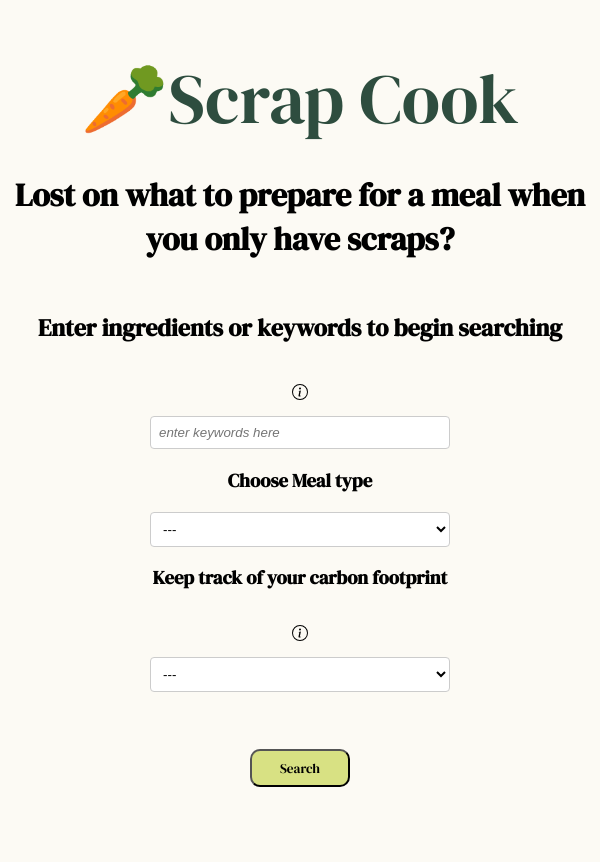
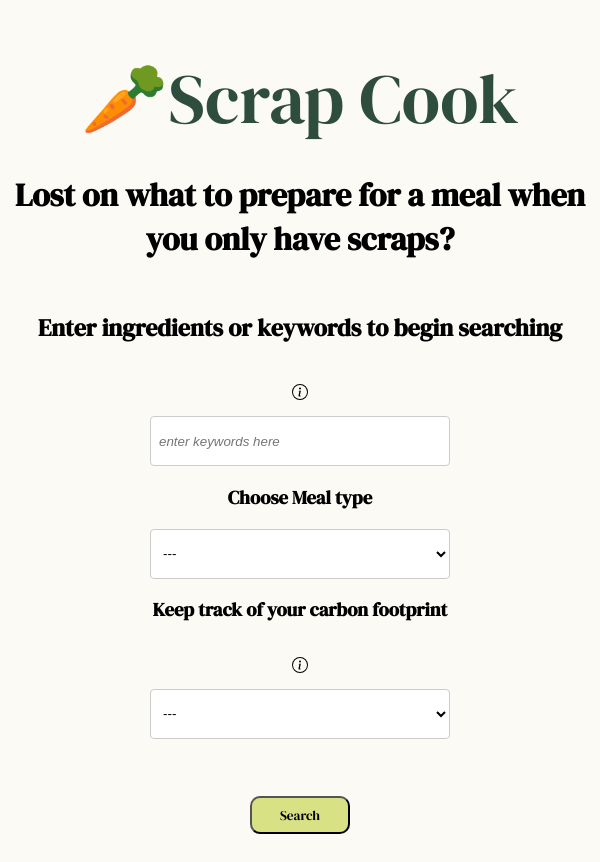
Before and after one commit to Anahisv23/ScrappyFoodApp, a React (Create React App) app in the folder scrappyfoodapp/: page / in a window 600 px wide. Before the commit the page ends 815 px from the top, so only its background shows below. Built offline with nearby package versions, Linux system fonts and the light colour scheme.

Commit message:
changed font size on phone screen and changed height of select and input tag

```diff
--- a/scrappyfoodapp/src/App.css
+++ b/scrappyfoodapp/src/App.css
@@ -92,14 +92,6 @@ button {
   margin-top: 50px;
 }
 
-.link-to-home {
-  /* color: rgb(101, 98, 98); */
-  color: #2e4d3f;
-  font-size: 50px;
-  text-decoration: none;
-  font-size: 70px;
-}
-
 .error-message {
   color: rgb(209, 32, 32);
 }
@@ -122,6 +114,34 @@ button {
     font-family: "DM Serif Display", serif;
     font-style: normal;
   }
+
+  input {
+    border-radius: 4px;
+    padding: 8px;
+    width: 300px;
+    height: 50px;
+    border: 1px solid #ccc;
+    background-color: white;
+    font-family: "Roboto Slab", serif;
+    font-family: "Sora", sans-serif;
+    font-style: italic;
+  }
+
+  select {
+    padding: 8px;
+    border: 1px solid #ccc;
+    border-radius: 4px;
+    background-color: white;
+    height: 50px;
+    width: 300px;
+  }
+
+  .link-to-home {
+    color: #2e4d3f;
+    font-size: 60px;
+    text-decoration: none;
+  }
+
   .individual-recipes {
     padding-top: 20px;
     display: flex;
@@ -170,6 +190,12 @@ button {
     transform: scale(1.1);
   }
 
+  .link-to-home {
+    color: #2e4d3f;
+    text-decoration: none;
+    font-size: 70px;
+  }
+
   .single-recipe {
     background-color: #fcfaf4;
     margin-top: 50px;
```
Also changed, not shown: 1 other file (tests, documents, lock files or other folders).
